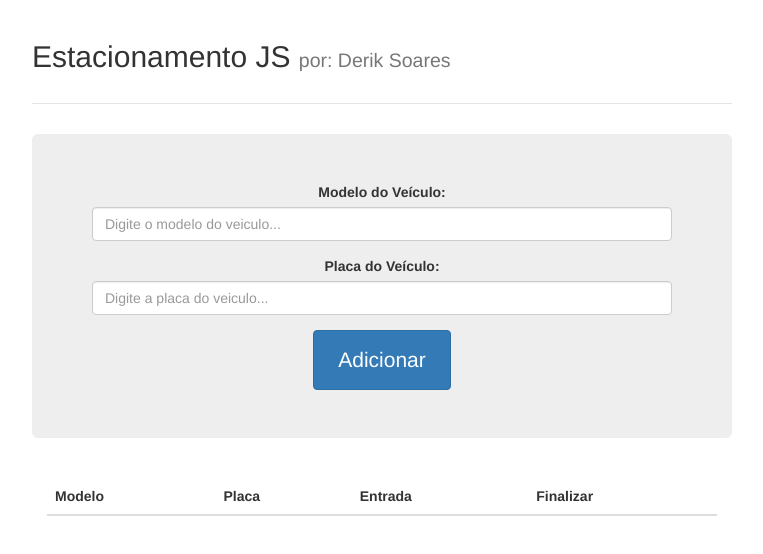
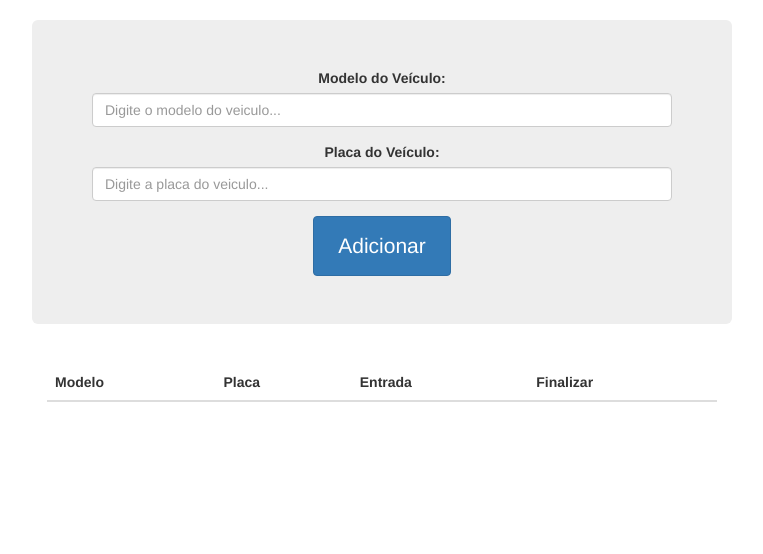
Before and after one commit to felipe-s-dev/estacionamento, a plain HTML site: page index.html in a window 1280 px wide. Shown: the whole page, without its empty margins (258-1021 px from the left). Drawn offline with nearby package versions, Linux system fonts and the light colour scheme.

Commit message:
Update index.html

```diff
--- a/index.html
+++ b/index.html
@@ -8,10 +8,6 @@
 </head>
 <body onload="mostraPatio()">
 <div class="container">
-
-	<div class="header clearfix">
-		<h2>Estacionamento JS <small>por: Derik Soares</small></h2>
-	</div>
 
 	<div class="jumbotron">
 		<form id="formulario">
```
